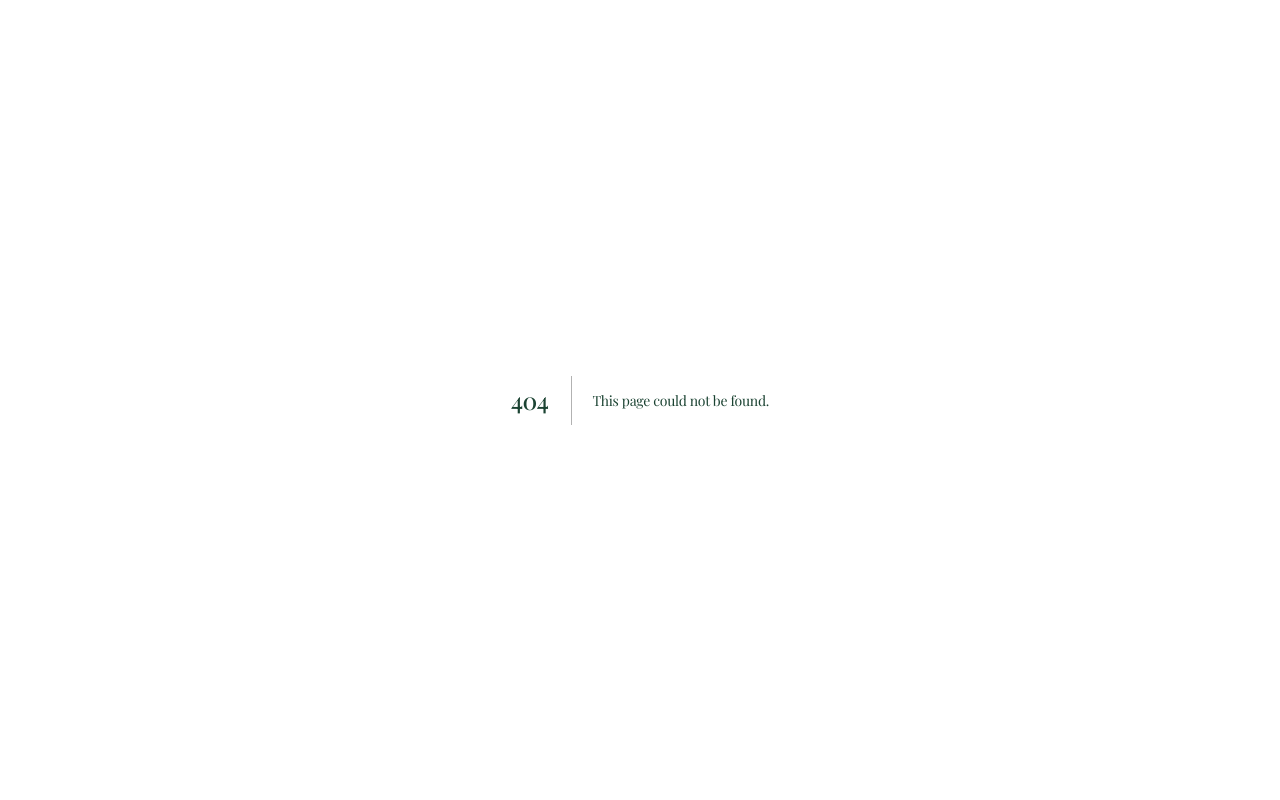
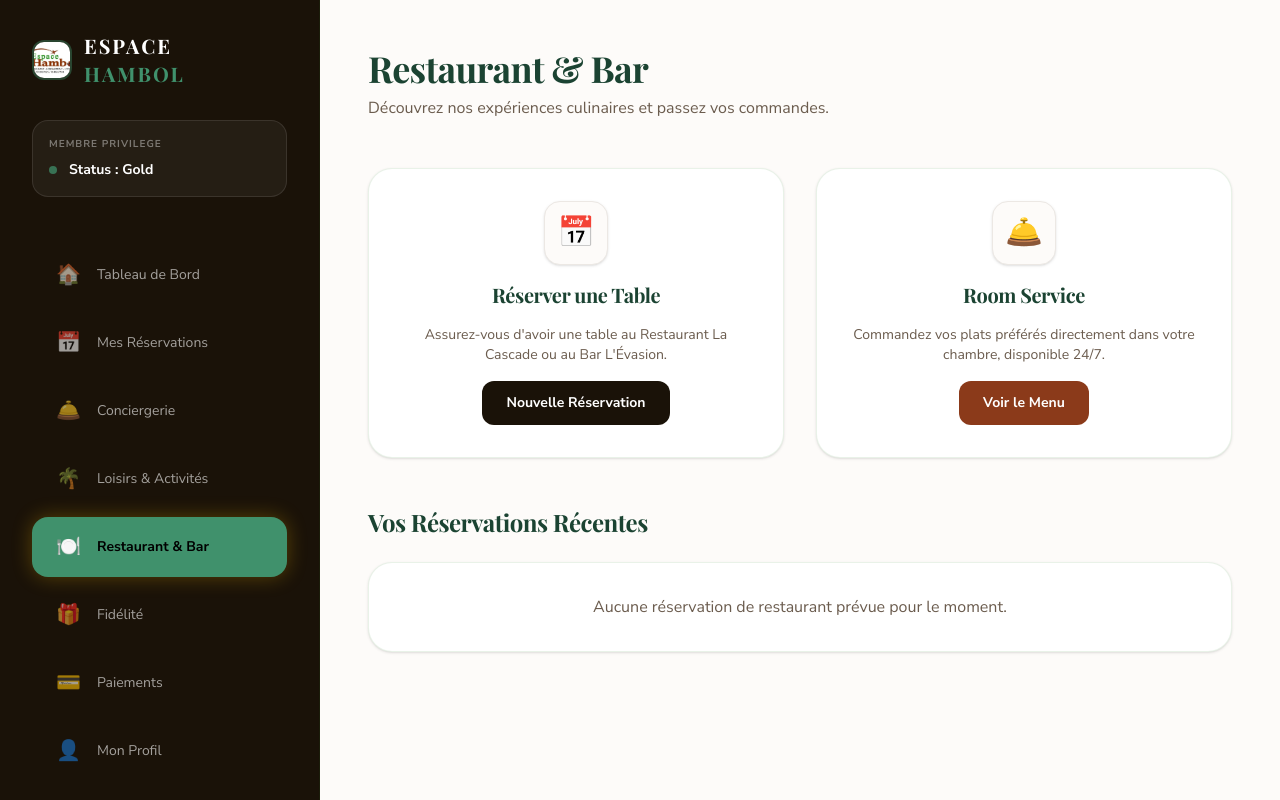
Before and after one commit to cornerstoneros-glitch/hotel_hambol, a Next.js app: page /client/gastronomy in a window 1280 px wide. Before the commit this address had no page. Shown: the top 800 px of the page. Built offline with nearby package versions, Linux system fonts and the light colour scheme; a web font is replaced by a local one.

Commit message:
Create page.tsx

```diff
--- /dev/null
+++ b/src/app/client/gastronomy/page.tsx
@@ -0,0 +1,51 @@
+import Image from "next/image";
+
+export default function GastronomyClientPage() {
+  return (
+    <div className="max-w-6xl mx-auto space-y-12">
+      <div className="flex items-center justify-between">
+        <div>
+          <h1 className="text-4xl font-title font-bold text-[#2A241F]">Restaurant & Bar</h1>
+          <p className="text-[#6B5C4E] mt-2">Découvrez nos expériences culinaires et passez vos commandes.</p>
+        </div>
+      </div>
+
+      <div className="grid grid-cols-1 md:grid-cols-2 gap-8">
+        {/* Reservation Table */}
+        <div className="bg-white rounded-3xl p-8 shadow-sm border border-[#2E7D1E]/10 flex flex-col items-center justify-center text-center space-y-4">
+          <div className="w-16 h-16 bg-[#FDFBF9] rounded-2xl flex items-center justify-center text-3xl shadow-sm border border-[#ECE8E4] text-[#8B3A1A]">
+            📅
+          </div>
+          <h3 className="font-title text-xl font-bold text-[#2A241F]">Réserver une Table</h3>
+          <p className="text-sm text-[#6B5C4E]">
+            Assurez-vous d'avoir une table au Restaurant La Cascade ou au Bar L'Évasion.
+          </p>
+          <button className="px-6 py-3 bg-[#1A1208] text-white rounded-xl font-bold text-sm hover:bg-[#2A241F] transition-all">
+            Nouvelle Réservation
+          </button>
+        </div>
+
+        {/* Room Service */}
+        <div className="bg-white rounded-3xl p-8 shadow-sm border border-[#2E7D1E]/10 flex flex-col items-center justify-center text-center space-y-4">
+          <div className="w-16 h-16 bg-[#FDFBF9] rounded-2xl flex items-center justify-center text-3xl shadow-sm border border-[#ECE8E4] text-[#8B3A1A]">
+            🛎️
+          </div>
+          <h3 className="font-title text-xl font-bold text-[#2A241F]">Room Service</h3>
+          <p className="text-sm text-[#6B5C4E]">
+            Commandez vos plats préférés directement dans votre chambre, disponible 24/7.
+          </p>
+          <button className="px-6 py-3 bg-[#8B3A1A] text-white rounded-xl font-bold text-sm hover:bg-[#5C2410] transition-all">
+            Voir le Menu
+          </button>
+        </div>
+      </div>
+
+      <div>
+         <h2 className="text-2xl font-title font-bold text-[#2A241F] mb-6">Vos Réservations Récentes</h2>
+         <div className="bg-white rounded-3xl shadow-sm border border-[#2E7D1E]/10 p-8 text-center text-[#6B5C4E]">
+            <p>Aucune réservation de restaurant prévue pour le moment.</p>
+         </div>
+      </div>
+    </div>
+  );
+}
```
